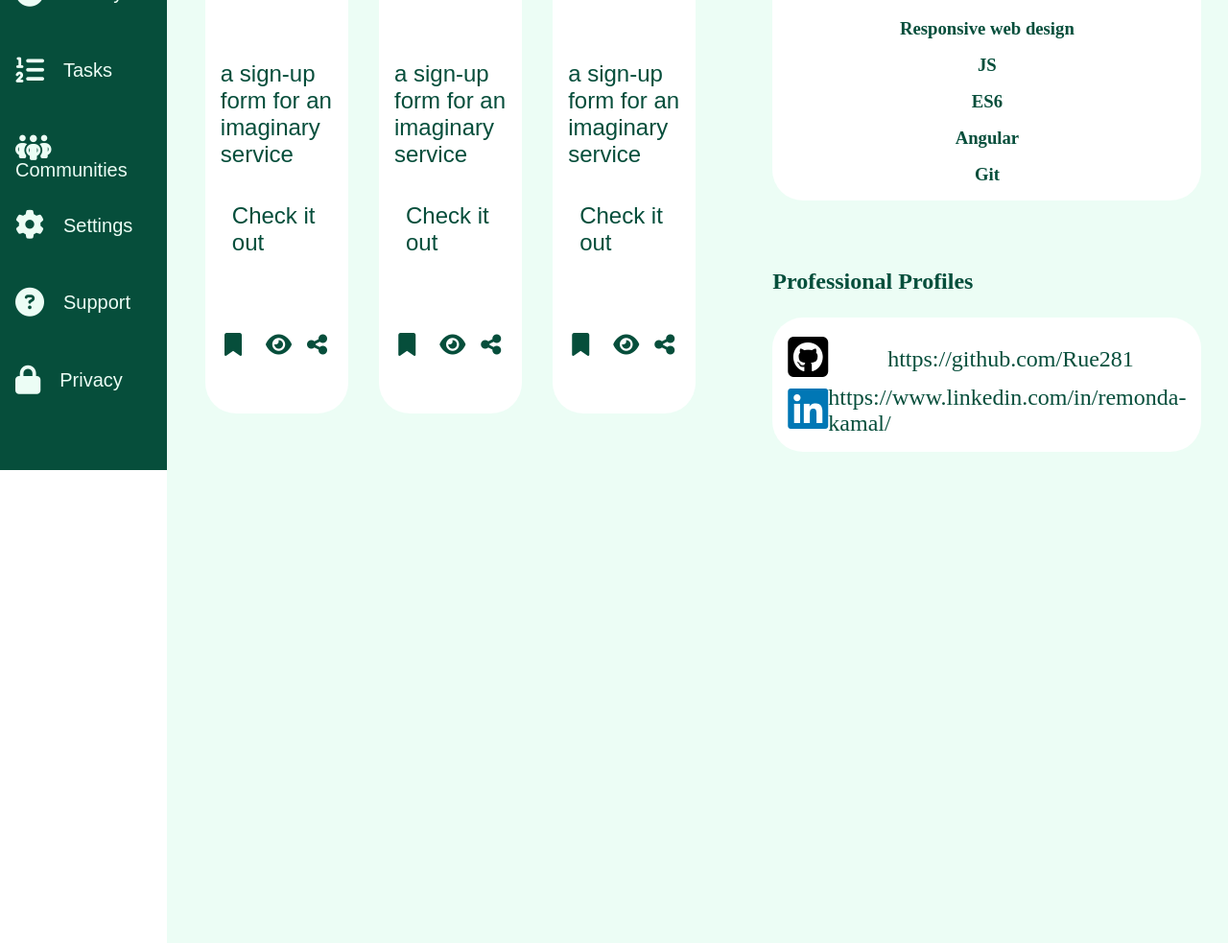
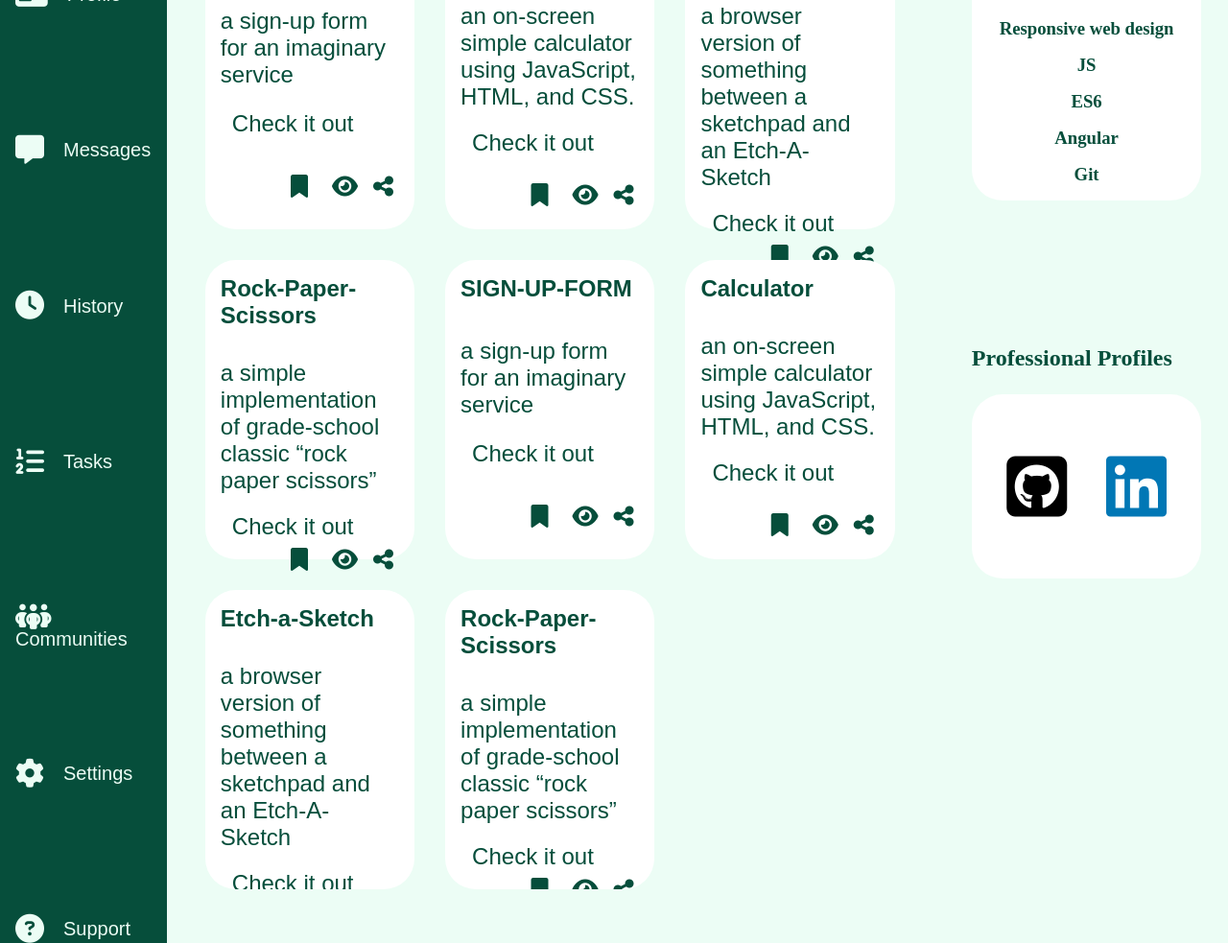
Before and after one commit to Rue281/Admin-Dashboard, a plain HTML site: page index.html in a window 1280 px wide. Shown: the part 374-1357 px from the top of the page at 96% size. Drawn offline with Linux system fonts and the light colour scheme; a web font is replaced by a local one.

Commit message:
adding real projects to ui

```diff
--- a/index.html
+++ b/index.html
@@ -68,6 +68,36 @@
                             </div>
                         </section>
                         <section>
+                            <h2>Calculator</h2>
+                            <p>an on-screen simple calculator using JavaScript, HTML, and CSS.</p>
+                            <a href="https://rue281.github.io/Calculator/">Check it out</a>
+                            <div class="actions">
+                                <i class="fa-solid fa-bookmark fa-xl"></i>
+                                <i class="fa-solid fa-eye fa-xl"></i>
+                                <i class="fa-solid fa-share-nodes fa-xl"></i>
+                            </div>
+                        </section>
+                        <section>
+                            <h2>Etch-a-Sketch</h2>
+                            <p>a browser version of something between a sketchpad and an Etch-A-Sketch</p>
+                            <a href="https://rue281.github.io/Etch-a-Sketch/">Check it out</a>
+                            <div class="actions">
+                                <i class="fa-solid fa-bookmark fa-xl"></i>
+                                <i class="fa-solid fa-eye fa-xl"></i>
+                                <i class="fa-solid fa-share-nodes fa-xl"></i>
+                            </div>
+                        </section>
+                        <section>
+                            <h2>Rock-Paper-Scissors</h2>
+                            <p>a simple implementation of grade-school classic “rock paper scissors”</p>
+                            <a href="https://rue281.github.io/Rock-Paper-Scissors/">Check it out</a>
+                            <div class="actions">
+                                <i class="fa-solid fa-bookmark fa-xl"></i>
+                                <i class="fa-solid fa-eye fa-xl"></i>
+                                <i class="fa-solid fa-share-nodes fa-xl"></i>
+                            </div>
+                        </section>
+                        <section>
                             <h2>SIGN-UP-FORM</h2>
                             <p>a sign-up form for an imaginary service</p>
                             <a href="https://rue281.github.io/SIGN-UP-FORM/">Check it out</a>
@@ -78,9 +108,29 @@
                             </div>
                         </section>
                         <section>
-                            <h2>SIGN-UP-FORM</h2>
-                            <p>a sign-up form for an imaginary service</p>
-                            <a href="https://rue281.github.io/SIGN-UP-FORM/">Check it out</a>
+                            <h2>Calculator</h2>
+                            <p>an on-screen simple calculator using JavaScript, HTML, and CSS.</p>
+                            <a href="https://rue281.github.io/Calculator/">Check it out</a>
+                            <div class="actions">
+                                <i class="fa-solid fa-bookmark fa-xl"></i>
+                                <i class="fa-solid fa-eye fa-xl"></i>
+                                <i class="fa-solid fa-share-nodes fa-xl"></i>
+                            </div>
+                        </section>
+                        <section>
+                            <h2>Etch-a-Sketch</h2>
+                            <p>a browser version of something between a sketchpad and an Etch-A-Sketch</p>
+                            <a href="https://rue281.github.io/Etch-a-Sketch/">Check it out</a>
+                            <div class="actions">
+                                <i class="fa-solid fa-bookmark fa-xl"></i>
+                                <i class="fa-solid fa-eye fa-xl"></i>
+                                <i class="fa-solid fa-share-nodes fa-xl"></i>
+                            </div>
+                        </section>
+                        <section>
+                            <h2>Rock-Paper-Scissors</h2>
+                            <p>a simple implementation of grade-school classic “rock paper scissors”</p>
+                            <a href="https://rue281.github.io/Rock-Paper-Scissors/">Check it out</a>
                             <div class="actions">
                                 <i class="fa-solid fa-bookmark fa-xl"></i>
                                 <i class="fa-solid fa-eye fa-xl"></i>
@@ -124,14 +174,12 @@
                     <div class="trending">
                         <h2>Professional Profiles</h2>
                         <div class="trend">
-                            <article>
-                                <i class="fa-brands fa-square-github"></i>
-                                <a>https://github.com/Rue281</a>
-                            </article>
-                            <article>
-                                <i class="fa-brands fa-linkedin"></i>
-                                <a>https://www.linkedin.com/in/remonda-kamal/</a>
-                            </article>
+                                <a href="https://github.com/Rue281">
+                                    <i class="fa-brands fa-square-github"></i>
+                                </a>
+                                <a href="https://www.linkedin.com/in/remonda-kamal/">
+                                    <i class="fa-brands fa-linkedin"></i>
+                                </a>
                         </div>
                     </div>
                 </div>
--- a/styles.css
+++ b/styles.css
@@ -19,18 +19,16 @@
 
 body{
     margin: 0;
-    overflow: hidden;
+
 }
 h1,h2,h3,p{
     margin: 0;
 }
 .container{
-    height: 100vh;
     display: grid;
     grid-template-columns: 1fr 5fr;
 }
 .dashboard{
-    height: inherit;
     background-color: #064e3b;
     display: grid;
     grid-template-rows: repeat(10,1fr);
@@ -69,7 +67,7 @@ h1,h2,h3,p{
 }
 .rightSection{
     display: grid;
-    grid-template-rows: 1fr 5fr;
+    grid-template-rows: 1fr 6fr;
     color: #064e3b;
 }
 header{
@@ -86,7 +84,7 @@ header{
     row-gap: 3em;
 }
 
- .left .fa-xl, .left .fa-2xl, .right .fa-xl, .right .fa-2xl, .trend article i{
+ .left .fa-xl, .left .fa-2xl, .right .fa-xl, .right .fa-2xl{
     width: fit-content;
     height: fit-content;
     line-height: unset !important;
@@ -140,6 +138,7 @@ button{
     padding-bottom: 1em;
 }
 .project{
+    overflow-y: auto;
     display: grid;
     grid-template-columns: 1fr 1fr 1fr;
     font-family: 'PT Sans Narrow', sans-serif;
@@ -154,6 +153,7 @@ section{
     border-radius: 2em;
     padding: 1em;
     max-width: 15vw;
+    max-height: 35vh;
 }
 section p{
     font-size: 1.5em;
@@ -199,21 +199,20 @@ section a:hover, section a:focus {
     justify-self: center;
 }
 .trend{
+    height: 20vh;
     display: grid;
-    grid-template-rows: 1fr 1fr;
+    grid-template-columns: 1fr 1fr;
+    justify-items: center;
 }
-.trend article{
-    display: grid;
-    grid-template-columns: 1fr 3fr;
-}
-.trend article a{
+.trend  a{
     font-size: 1.5em;
+    width:fit-content;
     align-self: center;
 }
-.trend article i:first-child{
+.trend a i:first-child{
     font-size: 3em;
     color: black;
 }
-.trend article:nth-child(2) i{
+.trend a:nth-child(2) i{
     color: #0177b5;
 }
```
